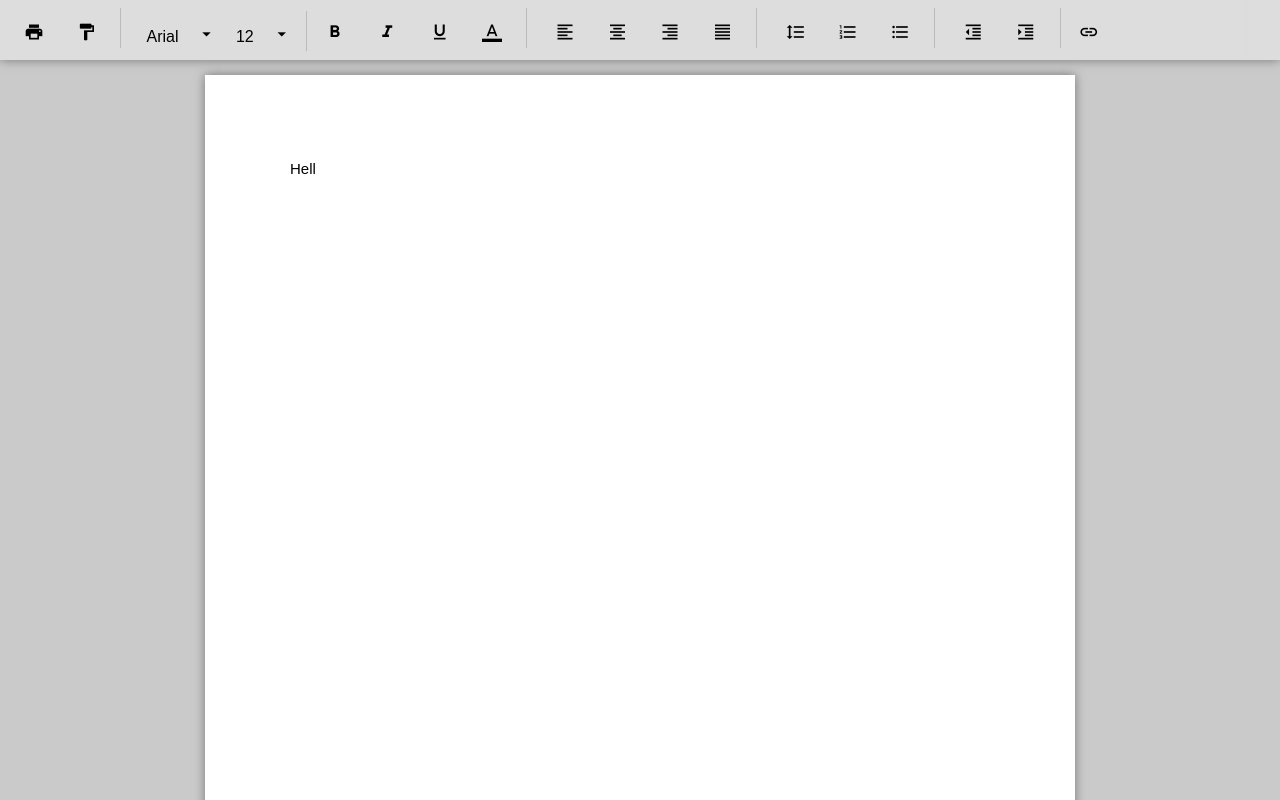
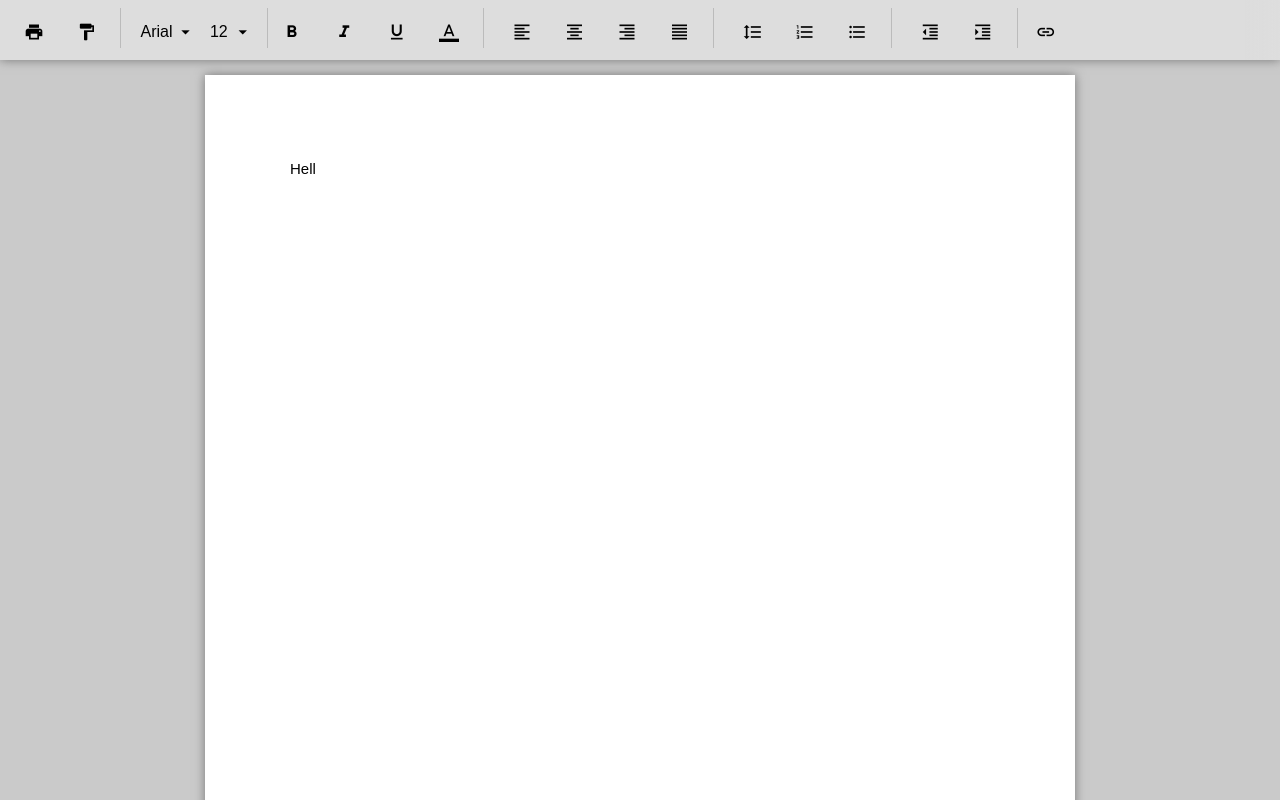
Before and after one commit to karan1149/psychic-google-assistant, a plain HTML site: page public/index.html in a window 1280 px wide. Shown: the top 800 px of the page. Drawn offline with Linux system fonts and the light colour scheme.

Commit message:
Got rid of clutter/ fixed text buttons

```diff
--- a/public/index.html
+++ b/public/index.html
@@ -16,15 +16,12 @@
              </span>
 
         <span class="word-group">
-            <div class="font-group">
 
-        <span class="wordicon-fontfamily">
-                    <span class="fontfamily-group">Arial<i class="material-icons" id="arial-arrow">arrow_drop_down</i></span>
-        </span>
-        <span class="wordicon-fontsize">
-                    <span class="fontsize-group">12<i class="material-icons" id="fontsize-arrow">arrow_drop_down</i></span>
-        </span>
-    </div>
+            <span class="fontfamily-group">Arial<i class="material-icons" id="arial-arrow">arrow_drop_down</i></span>
+
+            <span class="fontsize-group">12<i class="material-icons" id="fontsize-arrow">arrow_drop_down</i></span>
+
+
     </span>
     <span class="text-group">
                  <i class="material-icons hoverbox">format_bold</i>
--- a/public/main.css
+++ b/public/main.css
@@ -1,15 +1,16 @@
 #toolbar #arial-arrow {
     position:relative;
-    top: 2px;
-    margin: 7px 0px 0px 15px;
+    top: 5px;
+    margin: 0px;
     padding: 3px;
 
 }
 #toolbar #fontsize-arrow {
-    position:relative;
-    top: 2px;
-    margin: 7px 0px 0px 15px;
-    padding: 3px;
+    position: relative;
+    top: 5px;
+    margin: 0px;
+    padding:0px;
+    padding-left: 5px;
 }
 
 #toolbar i.material-icons {
@@ -78,10 +79,12 @@ body {
 }
 
 #toolbar .word-group {
-    border-right: 1px solid #bbb;
+
     height: 100%;
     padding-left: 10px;
     padding-right: 10px;
+    position:relative;
+    top:-5px;
 
 }
 
@@ -94,6 +97,7 @@ body {
     height: 100%;
     padding-right: 10px;
     margin-top: 8px;
+    border-left: 1px solid #bbb;
 
 }
 
@@ -129,8 +133,8 @@ body {
 }
 
 .fontfamily-group {
-    padding-left: 0px;
-
+    padding-left: 5px;
+    padding-bottom: 6px;
 
 }
 
@@ -138,8 +142,11 @@ body {
 
 
 .fontsize-group {
-    padding-left: 10px;
+    padding-left: 4px;
     padding-right: 0px;
+    padding-bottom: 6px;
+    padding-top: 5px;
+    margin-left: 3px;
 
 }
 
@@ -190,19 +197,12 @@ body {
 
 
 .wordicon-fontfamily {
-    padding-left: 10px;
-    border:1px solid #ddd;
-    padding-bottom: 7px;
 
 }
 
 
 
-.wordicon-fontfamily:hover {
-      -webkit-box-shadow: 0 0 10px #777;
-        box-shadow: 0 0 10px #777;
-    border-radius:4px;
-}
+
 
 
 
@@ -227,17 +227,6 @@ body {
 }
 
 
-.wordicon-fontsize {
-    border: 1px solid #ddd;
-    padding-bottom: 7px;
-
-}
-
-.wordicon-fontsize:hover {
-     -webkit-box-shadow: 0 0 10px #777;
-        box-shadow: 0 0 10px #777;
-    border-radius:4px;
-}
 
 #form-container {
     width: 900px;
@@ -257,3 +246,17 @@ body {
         display:none;
     }
 }
+
+.fontfamily-group:hover {
+      -webkit-box-shadow: 0 0 10px #777;
+        box-shadow: 0 0 10px #777;
+    border-radius:4px;
+}
+
+
+
+.fontsize-group:hover {
+     -webkit-box-shadow: 0 0 10px #777;
+        box-shadow: 0 0 10px #777;
+    border-radius:4px;
+}
```
